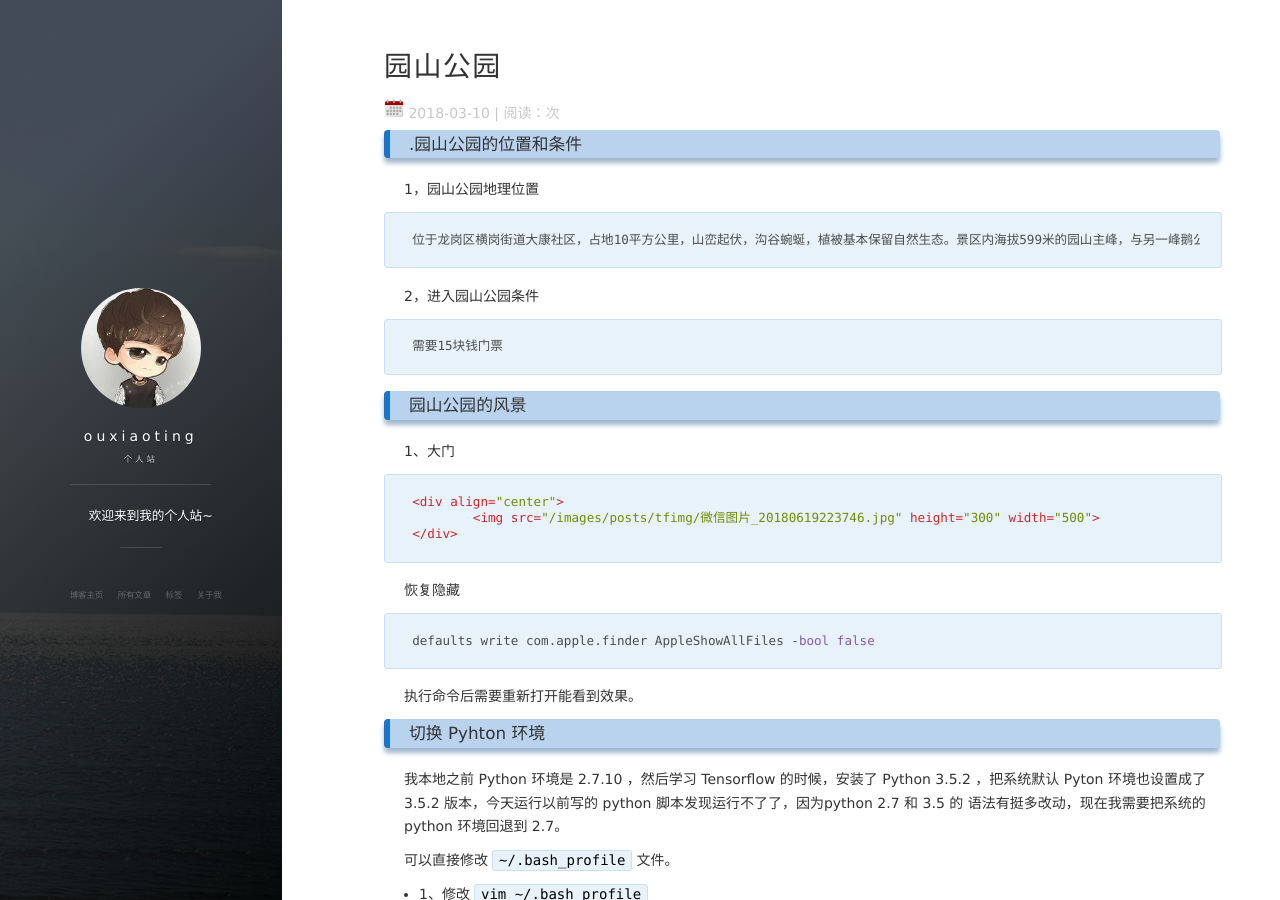
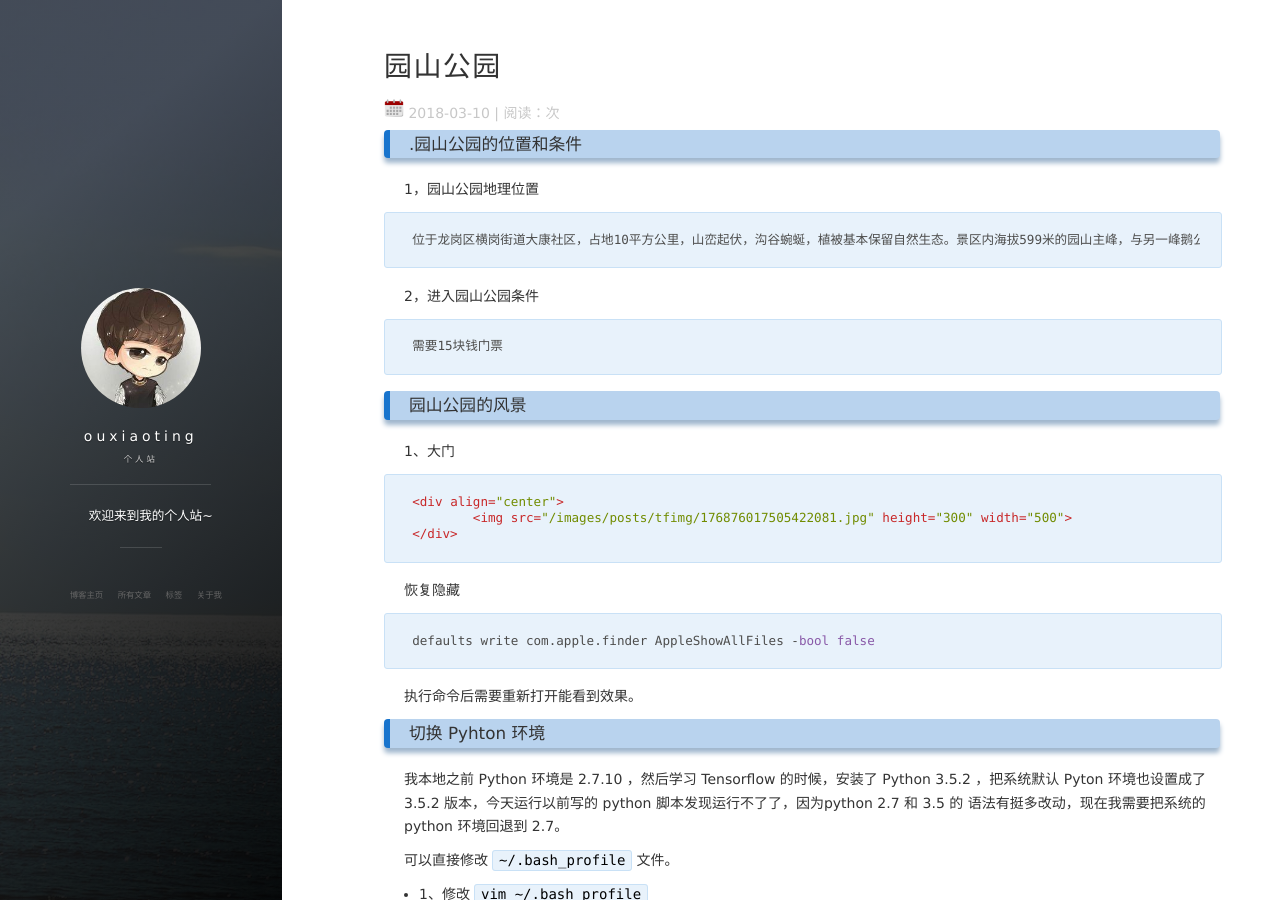
Before and after one commit to ouxiaoting/ouxiaoting.github.io, a Jekyll site: the page built from _posts/2016-11-16-macTips.md, in a window 1280 px wide and 900 px high. Built offline with Jekyll 4.4.1, drawn with Linux system fonts in a browser that asks for light colours; nearby versions of some CDN libraries; comment, search, counter and statistics services are not loaded.

Commit message:
Update 2016-11-16-macTips.md

````diff
--- a/_posts/2016-11-16-macTips.md
+++ b/_posts/2016-11-16-macTips.md
@@ -23,7 +23,7 @@ tags: 风景图
 
 ```
 <div align="center">
-	<img src="/images/posts/tfimg/微信图片_20180619223746.jpg" height="300" width="500">
+	<img src="/images/posts/tfimg/176876017505422081.jpg" height="300" width="500">
 </div>
 ```
 
````
